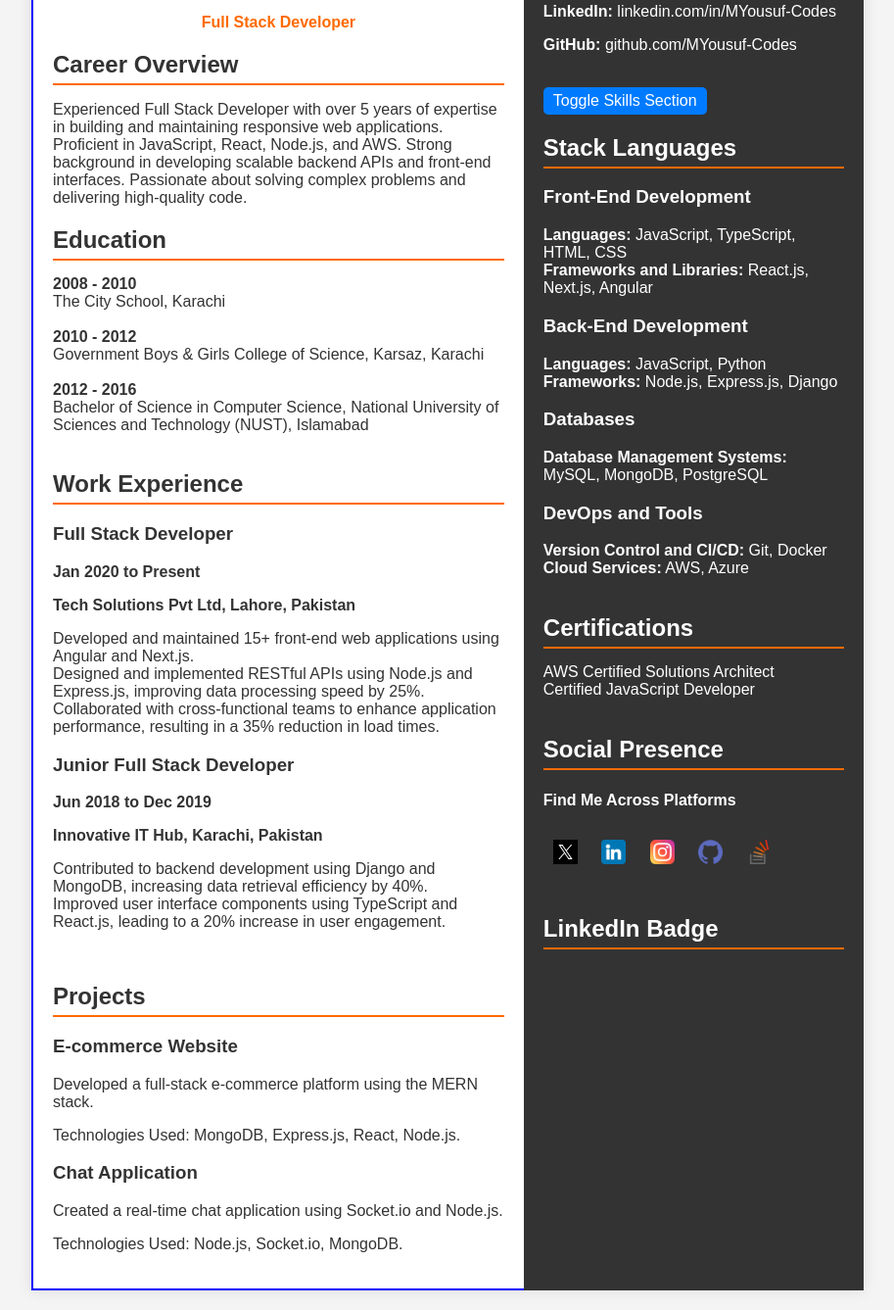
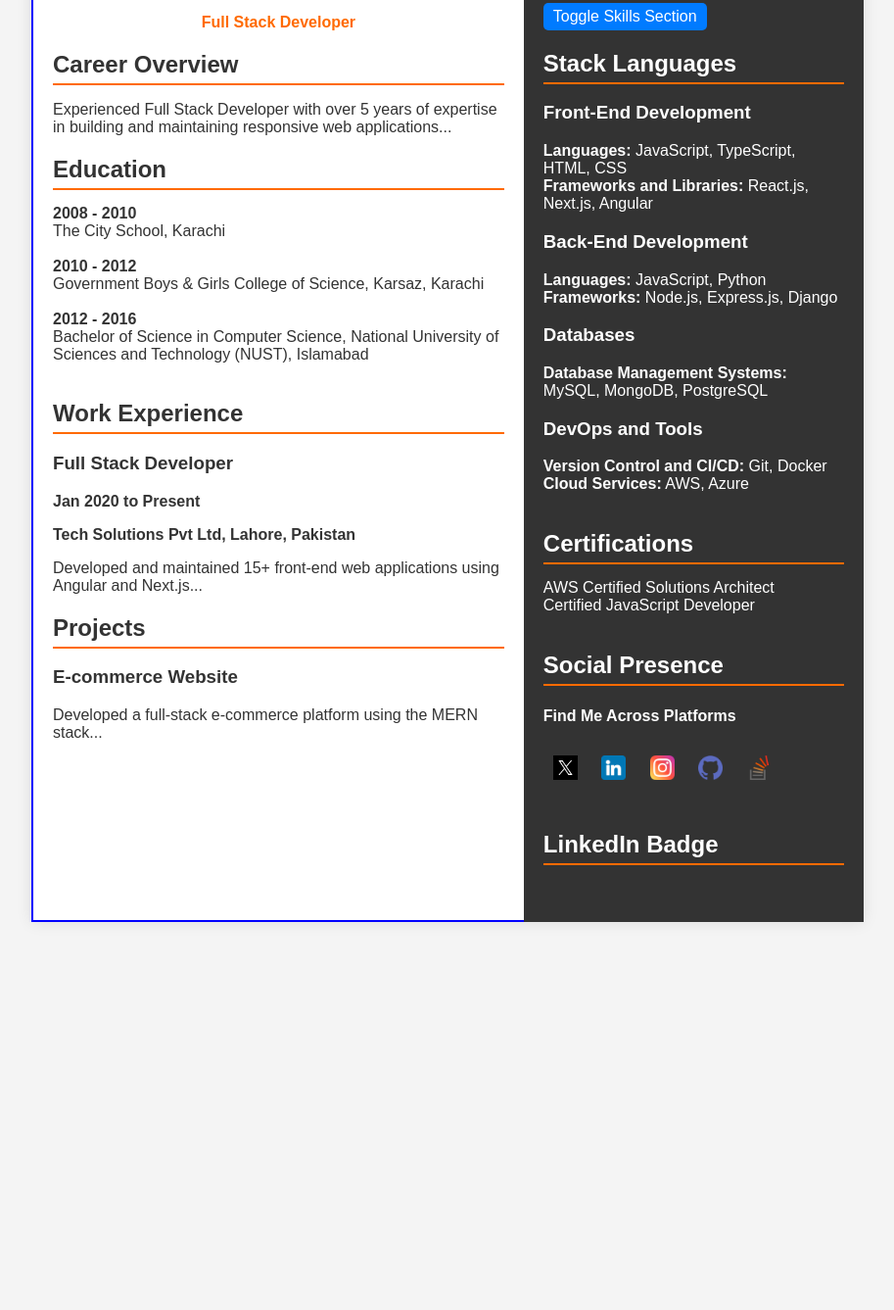
Before and after one commit to MYousuf-Codes/Static-Interactive-Resmue, a plain HTML site: page index.html in a window 1280 px wide. Shown: the part 412-1749 px from the top of the page at 98% size, without its empty margins (183-1096 px from the left). After the commit the page ends 1373 px from the top, so only its background shows below. Drawn offline with Linux system fonts and the light colour scheme.

Commit message:
Update index.html

```diff
--- a/index.html
+++ b/index.html
@@ -3,7 +3,7 @@
 <head>
     <meta charset="UTF-8">
     <meta name="viewport" content="width=device-width, initial-scale=1.0">
-    <title>Static Resume Builder</title>
+    <title>Dynamic Resume Builder</title>
     <link rel="stylesheet" href="style.css">
 </head>
 <body>
@@ -28,20 +28,20 @@
         <!-- Left Side -->
         <div class="left-column">
 
-                <!-- profile image and tag line  -->
+            <!-- Profile image and tagline -->
             <section id="profileImage">
-                    <img src="./assests/PROFILE.png" class="profile-pic">
+                <img src="./assets/PROFILE.png" class="profile-pic">
                 <h1 style="display: flex; align-items: center; justify-content: center;">Muhammad Yousuf</h1>
                 <p id="profession"><b>Full Stack Developer</b></p>
             </section>
 
-                <!-- summary -->
+            <!-- Summary -->
             <section id="summary">
                 <h2>Career Overview</h2>
-                    <p>Experienced Full Stack Developer with over 5 years of expertise in building and maintaining responsive web applications. Proficient in JavaScript, React, Node.js, and AWS. Strong background in developing scalable backend APIs and front-end interfaces. Passionate about solving complex problems and delivering high-quality code.</p>
+                <p>Experienced Full Stack Developer with over 5 years of expertise in building and maintaining responsive web applications...</p>
             </section>
 
-                <!-- education -->
+            <!-- Education -->
             <section id="education">
                 <h2>Education</h2>
                 <ul>
@@ -57,50 +57,30 @@
                 </ul>
             </section>
 
-                <!-- work experience -->
+            <!-- Work Experience -->
             <section id="workExperience">
                 <h2>Work Experience</h2>
-
-                    <!-- Role 01-->
                 <div class="job">
                     <h3>Full Stack Developer</h3>
                     <ul><b>Jan 2020 to Present</b></ul>
                     <p><strong>Tech Solutions Pvt Ltd, Lahore, Pakistan</strong></p>
                     <ul>
-                        <li>Developed and maintained 15+ front-end web applications using Angular and Next.js.</li>
-                        <li>Designed and implemented RESTful APIs using Node.js and Express.js, improving data processing speed by 25%.</li>
-                        <li>Collaborated with cross-functional teams to enhance application performance, resulting in a 35% reduction in load times.</li>
+                        <li>Developed and maintained 15+ front-end web applications using Angular and Next.js...</li>
                     </ul>
                 </div>
 
-                    <!-- Role 2 -->
-                    <div class="job">
-                    <h3>Junior Full Stack Developer</h3>
-                    <ul><b>Jun 2018 to Dec 2019</b></ul>
-                    <p><strong>Innovative IT Hub, Karachi, Pakistan</strong></p>
-                    <ul>
-                        <li>Contributed to backend development using Django and MongoDB, increasing data retrieval efficiency by 40%.</li>
-                        <li>Improved user interface components using TypeScript and React.js, leading to a 20% increase in user engagement.</li>
-                    </ul>
-                    </div>
+
             </section>
 
-                <br>
-
-                <!-- Projects  -->
+            <!-- Projects -->
             <section id="projects">
                 <h2>Projects</h2>
                 <div class="project">
                     <h3>E-commerce Website</h3>
-                        <p>Developed a full-stack e-commerce platform using the MERN stack.</p>
-                        <p>Technologies Used: MongoDB, Express.js, React, Node.js.</p>
-                    </div>
-                    <div class="project">
-                        <h3>Chat Application</h3>
-                        <p>Created a real-time chat application using Socket.io and Node.js.</p>
-                        <p>Technologies Used: Node.js, Socket.io, MongoDB.</p>
+                    <p>Developed a full-stack e-commerce platform using the MERN stack...</p>
                 </div>
             </section>
+
         </div>
 
         <!-- Right Column -->
@@ -108,14 +88,12 @@
 
             <!-- Contact Section -->
             <section id="contact">
-                    <br>
                 <h2>Contact Me</h2>
                 <p><strong>Address:</strong> Gulzar-e-Hijri, District Malir, Karachi</p>
                 <p><strong>Email:</strong> imhere4uinfo@gmail.com</p>
                 <p><strong>Phone:</strong> +92 123 4567890</p>
-                    <p><strong>LinkedIn:</strong> linkedin.com/in/MYousuf-Codes</p>
-                    <p><strong>GitHub:</strong> github.com/MYousuf-Codes</p>
             </section>
+
 
             <br>
 
@@ -188,6 +166,7 @@
             <div class="badge-base LI-profile-badge" data-locale="en_US" data-size="large" data-theme="dark" data-type="HORIZONTAL" data-vanity="muhammadyousuf-dev" data-version="v1"><a class="badge-base__link LI-simple-link" href="https://pk.linkedin.com/in/muhammadyousuf-dev?trk=profile-badge"></a></div>
 
             </section>
+
         </div>
     </div>
 </div>
```
Lines whose indentation alone changed are shown as unchanged.
